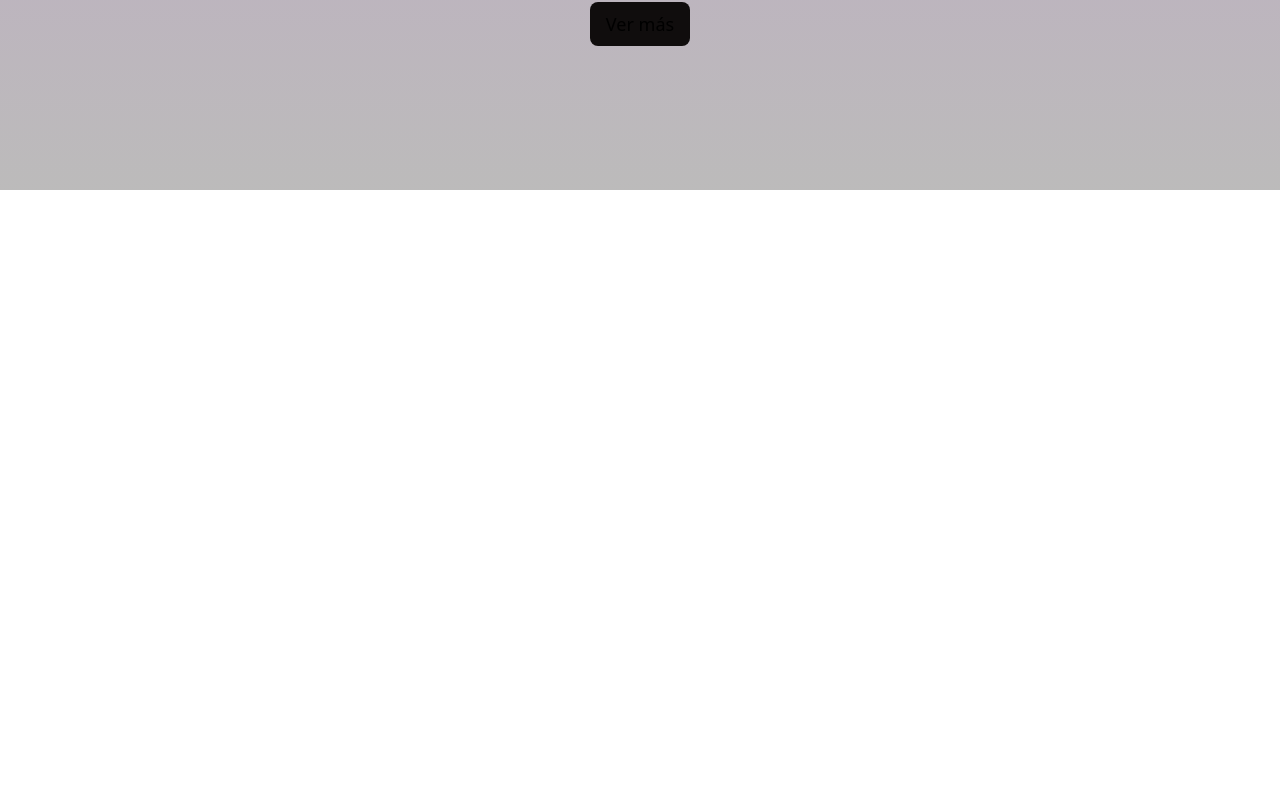
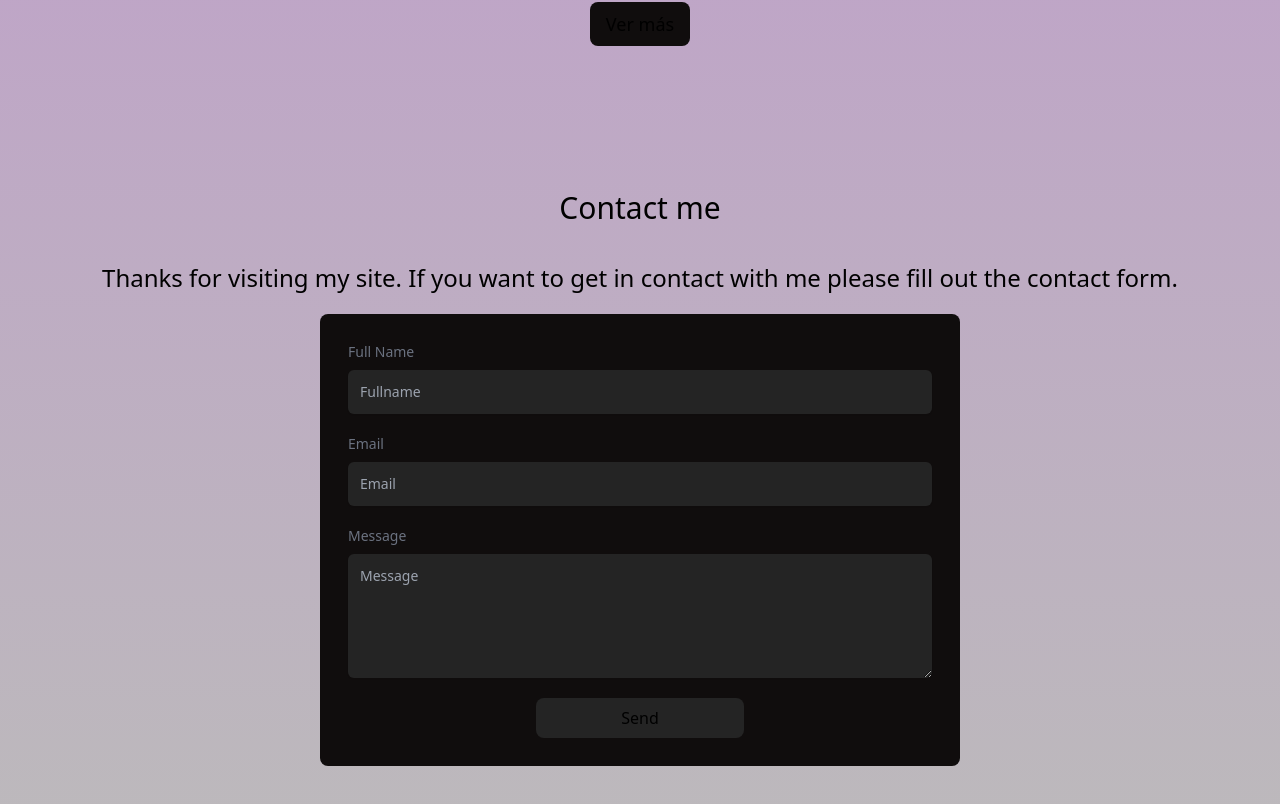
Before and after one commit to fabianyater/portfolio, a Next.js app: page / in a window 1280 px wide. Shown: the part 2310-3114 px from the top of the page. Before the commit the page ends 2500 px from the top, so only its background shows below. Built offline with nearby package versions, Linux system fonts and the light colour scheme.

Commit message:
Add contact section

```diff
--- a/app/page.jsx
+++ b/app/page.jsx
@@ -3,43 +3,16 @@ import Link from "next/link";
 
 import Icon from "../components/icon";
 import profilePicture from "../images/profile.jpg";
-import linkedin from "../images/linkedin.svg";
-import github from "../images/github.svg";
 
-import { menu } from "../utils/menu";
 import { icons } from "../utils/icons";
 import { projects } from "../utils/projects";
 import Header from "../components/header";
 import ProjectCard from "../components/project-card";
+import Form from "../components/form";
 
 export default function Home() {
   return (
     <div className="container m-auto">
-      {/* <header className="max-w-5xl h-20 bg-primary m-auto mt-12 flex items-center justify-center rounded-lg">
-        <nav className="flex items-center justify-between w-full py-5 px-11">
-          <h2>fyr(dev)</h2>
-          <ul className="flex gap-8">
-            {menu.map((item, index) => (
-              <li key={index}>
-                <a
-                  className="transition hover:underline-offset-8"
-                  href={item.href}
-                >
-                  {item.name}
-                </a>
-              </li>
-            ))}
-          </ul>
-          <div className="flex gap-5">
-            <Link href="https://github.com/fabianyater" target="_blank">
-              <Image src={github} alt="github" />
-            </Link>
-            <Link href="https://www.linkedin.com/in/fabianyr/" target="_blank">
-              <Image src={linkedin} alt="linkedin" />
-            </Link>
-          </div>
-        </nav>
-      </header> */}
       <Header />
       <main className="mt-24 mb-24">
         <section className="mx-auto text-center mt-36 mb-36" id="home">
@@ -92,6 +65,14 @@ export default function Home() {
             Ver más
           </Link>
         </section>
+        <section id="contact" className="mt-36 mb-36">
+          <h2 className="font-medium text-center text-3xl">Contact me</h2>
+          <p className="text-center mt-9 font-light text-2xl">
+            Thanks for visiting my site. If you want to get in contact with me
+            please fill out the contact form.
+          </p>
+          <Form />
+        </section>
       </main>
     </div>
   );
```
